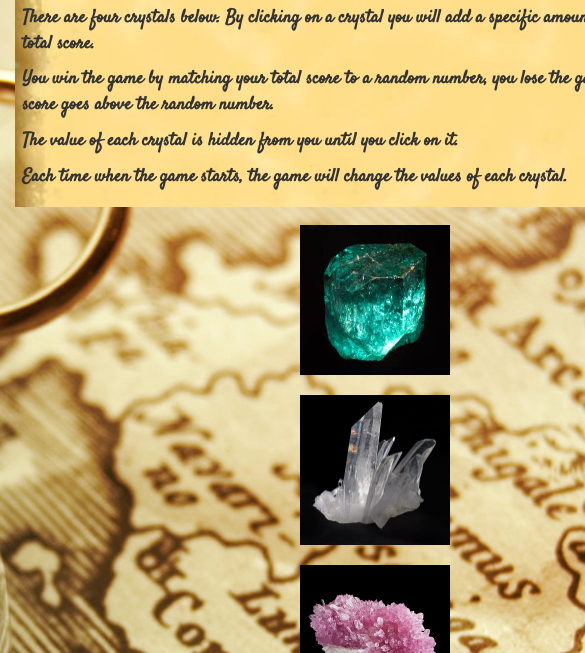
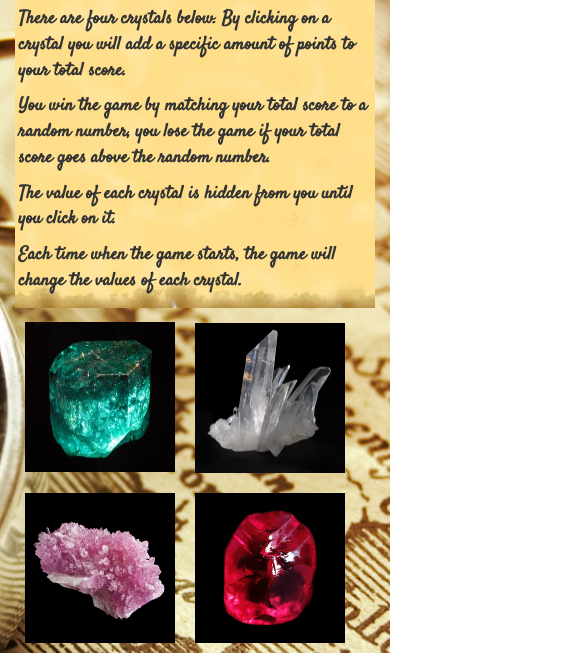
Before and after one commit to Grascon/Crystals-Collector-Game, a plain HTML site: page index.html in a window 390 px wide. Shown: the part 118-771 px from the top of the page, 585 px wide, since content can reach past the window. Drawn offline with nearby package versions, Linux system fonts and the light colour scheme.

Commit message:
Added responsiveness

```diff
--- a/assets/css/style.css
+++ b/assets/css/style.css
@@ -1,3 +1,4 @@
+
 body {
 	background-image: url(../images/Map-Background.jpg);
 	background-position: center;
@@ -6,8 +7,7 @@ body {
 	font-size: 16px;
 }
 .container {
-	width: 750px;
-	margin: 10px auto;
+	margin: 0px auto;
 }
 .row {
 	    margin-bottom: 1%;
@@ -84,4 +84,5 @@ img {
 	width: 150px;
 	height: 150px;
 	margin: 10px;
+	float: left;
 }
--- a/index.html
+++ b/index.html
@@ -1,6 +1,9 @@
 <!DOCTYPE html>
 <html>
 <head>
+	<meta name="viewport" content="width=device-width, initial-scale=1.0">
+    <meta charset="utf-8" />
+    <meta http-equiv="X-UA-Compatible" content="IE=edge">
 	<title>CrystalsCollector Game</title>
 	<script src="https://cdnjs.cloudflare.com/ajax/libs/jquery/3.2.1/jquery.min.js"></script>
 	<link rel="stylesheet" type="text/css" href="https://maxcdn.bootstrapcdn.com/bootstrap/3.3.7/css/bootstrap.min.css">
```
